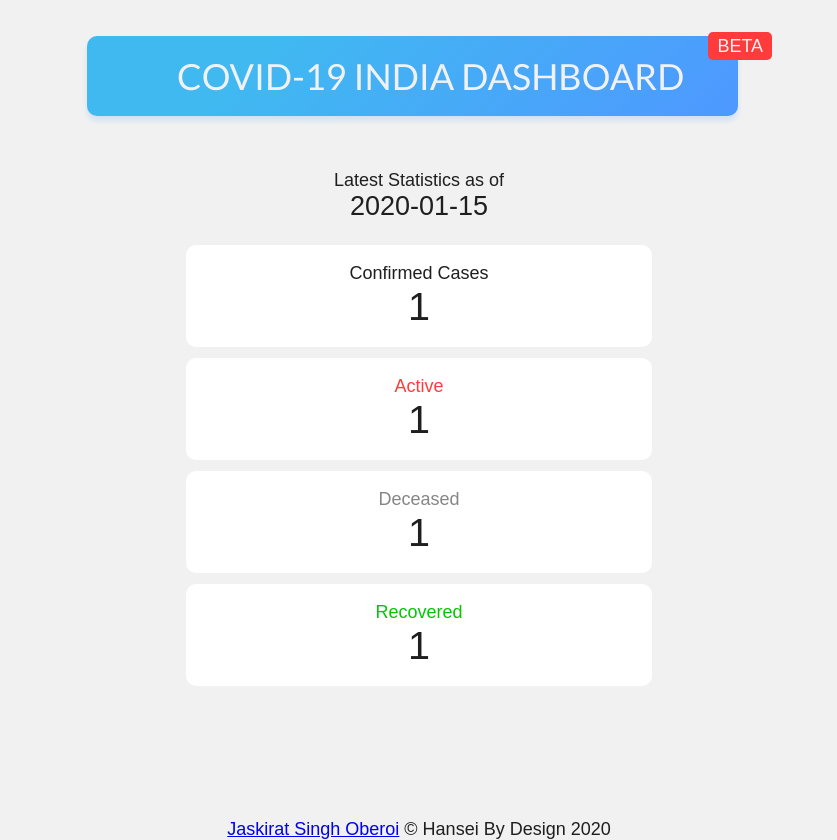
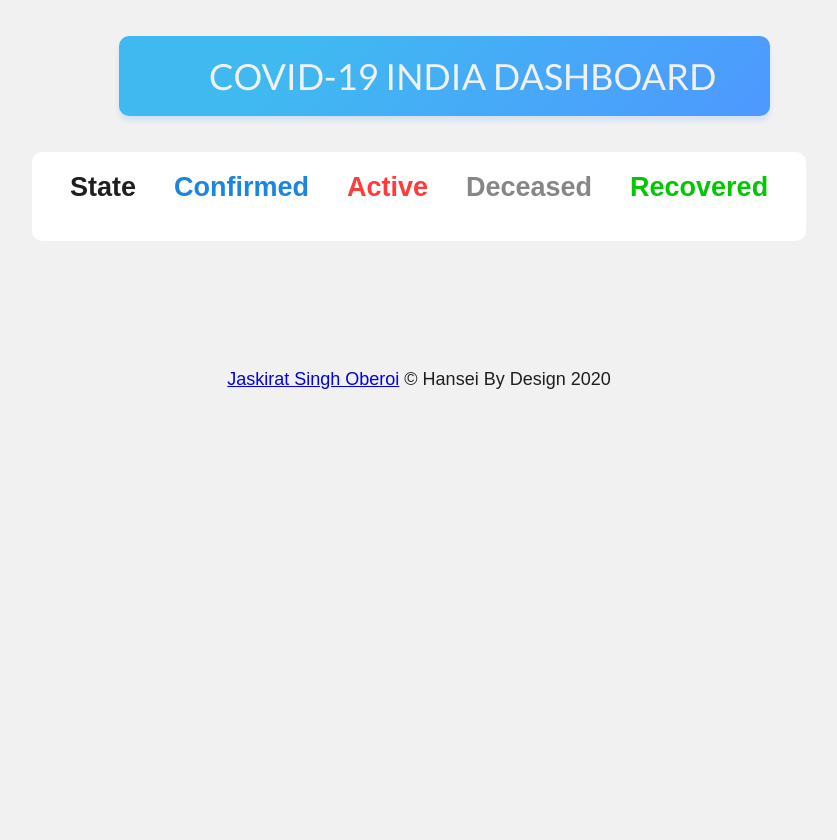
Before and after one commit to JaskiratOberoi/Covid19-India, a Flask app: template templates/index.html in a window 1280 px wide. Shown: the whole page, without its empty margins (221-1058 px from the left). After the commit the page ends 389 px from the top, so only its background shows below. Run offline with Flask 2, Linux system fonts and the light colour scheme; the template is opened without the code that fills it: most values are stand-ins (such as "Sample title", 1, 10 or a date in 2020); lists and menus that the app fills with data are empty; some web fonts are replaced.

Commit message:
added all states

```diff
--- a/app.py
+++ b/app.py
@@ -16,7 +16,8 @@ def index():
     LastUpdate = data["statewise"][0]["lastupdatedtime"]
     month = int(LastUpdate[4:5])
     UpdateDate = LastUpdate[:2] + " " + calendar.month_name[month] + " " + LastUpdate[6:10] + " " + LastUpdate[11:13] + ":00Hrs"
-    return render_template('index.html', totalConfirmed = TotalConfirmed, totalActive = TotalActive, totalDeaths = TotalDeaths, totalRecovered = TotalRecovered, lastUpdate = UpdateDate)
+    # caseData = json.dumps(data["statewise"])
+    return render_template('index.html', caseData = data['statewise'], lastUpdate = LastUpdate)
 
 
 if __name__ == '__main__':
--- a/blah.py
+++ b/blah.py
@@ -9,6 +9,8 @@ import calendar
 
 data = requests.get('https://api.covid19india.org/data.json')
 data = data.json()
+
+
 TotalConfirmed = data["statewise"][0]["confirmed"]
 TotalActive = data["statewise"][0]["active"]
 TotalDeaths = data["statewise"][0]["deaths"]
@@ -18,4 +20,4 @@ LastUpdate = data["statewise"][0]["lastupdatedtime"]
 month = int(LastUpdate[4:5])
 UpdateDate = LastUpdate[:2] + " " + calendar.month_name[month] + " " + LastUpdate[6:10] + " " + LastUpdate[11:13] + "00Hrs"
 # datetime_object = LastUpdate.strptime('09/04/2020 15:05:29', '%d %m %Y %H:%M%:%S')
-print(UpdateDate)
+pprint.pprint(data["statewise"])
--- a/static/style.css
+++ b/static/style.css
@@ -12,6 +12,7 @@ body {
   flex-direction: column;
   justify-content: center;
   align-items: center;
+  width: 100vw;
 }
 
 header {
@@ -25,7 +26,6 @@ header {
 header .heading {
   text-align: center;
   font-size: 1.6rem;
-  margin-left: 10%;
   text-transform: uppercase;
   font-family: "Lato", sans-serif;
   padding: 0.5rem 1.5rem;
@@ -36,21 +36,9 @@ header .heading {
   color: #f1f1f1;
 }
 
-header::after {
-  content: "BETA";
-  background-color: #ff3b3b;
-  color: #f1f1f1;
-  border-radius: 5px;
-  position: relative;
-  font-size: 1rem;
-  top: -30px;
-  right: 30px;
-  padding: 0.2rem 0.5rem;
-}
-
 .content {
   display: flex;
-  flex-direction: column;
+  flex-direction: row;
   align-items: center;
   justify-content: center;
   width: 95%;
@@ -95,6 +83,51 @@ header::after {
 
 .content p .recovery {
   color: #02c702;
+}
+
+.stats-table {
+  display: flex;
+  flex-direction: column;
+  width: 100vw;
+  height: auto;
+  justify-content: center;
+  align-items: center;
+}
+
+.stats-table table.main-table {
+  background: #fff;
+  border-radius: 10px;
+  padding: 1rem 1rem;
+}
+
+.stats-table table.main-table thead.table-header tr th {
+  padding: 1rem;
+  padding-top: 0;
+  font-size: 1.5rem;
+}
+
+.stats-table table.main-table thead.table-header tr th:nth-child(2) {
+  color: #1a86df;
+}
+
+.stats-table table.main-table thead.table-header tr th:nth-child(3) {
+  color: #ff3b3b;
+}
+
+.stats-table table.main-table thead.table-header tr th:nth-child(4) {
+  color: #868686;
+}
+
+.stats-table table.main-table thead.table-header tr th:nth-child(5) {
+  color: #02c702;
+}
+
+.stats-table table.main-table tbody.table-body tr td {
+  text-align: center;
+}
+
+.stats-table table.main-table tbody.table-body tr td:first-child {
+  text-align: left;
 }
 
 footer .foot {
--- a/static/style.scss
+++ b/static/style.scss
@@ -12,6 +12,7 @@ body {
   flex-direction: column;
   justify-content: center;
   align-items: center;
+  width: 100vw;
 }
 
 header {
@@ -23,8 +24,6 @@ header {
   .heading {
     text-align: center;
     font-size: 1.6rem;
-    // font-weight: 600;
-    margin-left: 10%;
     text-transform: uppercase;
     font-family: "Lato", sans-serif;
     padding: 0.5rem 1.5rem;
@@ -34,23 +33,11 @@ header {
     background-image: linear-gradient(315deg, #4e98ff 0%, #40b9f1 74%);
     color: #f1f1f1;
   }
-
-  &::after {
-    content: "BETA";
-    background-color: #ff3b3b;
-    color: #f1f1f1;
-    border-radius: 5px;
-    position: relative;
-    font-size: 1rem;
-    top: -30px;
-    right: 30px;
-    padding: 0.2rem 0.5rem;
-  }
 }
 
 .content {
   display: flex;
-  flex-direction: column;
+  flex-direction: row;
   align-items: center;
   justify-content: center;
   width: 95%;
@@ -91,6 +78,51 @@ header {
 
     .recovery {
       color: rgb(2, 199, 2);
+    }
+  }
+}
+
+.stats-table {
+  display: flex;
+  flex-direction: column;
+  width: 100vw;
+  height: auto;
+  justify-content: center;
+  align-items: center;
+  table.main-table {
+    background: #fff;
+    border-radius: 10px;
+    padding: 1rem 1rem;
+    thead.table-header {
+      tr {
+        th {
+          padding: 1rem;
+          padding-top: 0;
+          font-size: 1.5rem;
+          &:nth-child(2) {
+            color: rgb(26, 134, 223);
+          }
+          &:nth-child(3) {
+            color: #ff3b3b;
+          }
+          &:nth-child(4) {
+            color: rgb(134, 134, 134);
+          }
+          &:nth-child(5) {
+            color: rgb(2, 199, 2);
+          }
+        }
+      }
+    }
+    tbody.table-body {
+      tr {
+        td {
+          text-align: center;
+          &:first-child {
+            text-align: left;
+          }
+        }
+      }
     }
   }
 }
--- a/templates/index.html
+++ b/templates/index.html
@@ -22,7 +22,7 @@
       </div>
     </header>
 
-    <div class="content">
+    <!-- <div class="content">
       <div class="date">
         <p>Latest Statistics as of <br /></p>
 
@@ -30,22 +30,37 @@
       </div>
       <div class="confirmed">
         <p>Confirmed Cases</p>
-        <div class="data">{{ totalConfirmed }}</div>
+        <div class="data">{{ caseData[0]["confirmed"] }}</div>
       </div>
 
       <div class="active">
         <p><span class="actives">Active</span></p>
-        <div class="data">{{ totalActive }}</div>
+        <div class="data">{{ caseData[0]["active"] }}</div>
       </div>
 
       <div class="death">
         <p><span class="deceased">Deceased</span></p>
-        <div class="data">{{ totalDeaths }}</div>
+        <div class="data">{{ caseData[0]["deaths"] }}</div>
       </div>
 
       <div class="recovered">
         <p><span class="recovery">Recovered</span></p>
-        <div class="data">{{ totalRecovered }}</div>
+        <div class="data">{{ caseData[0]["recovered"] }}</div>
+      </div> -->
+
+      <div class="stats-table">
+        <table class="main-table">
+          <thead class="table-header">
+            <tr>
+              <th>State</th>
+              <th>Confirmed</th>
+              <th>Active</th>
+              <th>Deceased</th>
+              <th>Recovered</th>
+            </tr>
+          </thead>
+          <tbody class="table-body"></tbody>
+        </table>
       </div>
     </div>
     <footer class="foot">
@@ -54,6 +69,51 @@
       >
       © Hansei By Design 2020
     </footer>
-    <script></script>
+
+    <script>
+      //Selectors
+      const tableBody = document.querySelector(".table-body");
+      var caseData = {{ caseData|tojson }}
+      let i = 0;
+      //Event Listeners
+      tableBody.addEventListener("DOMContentLoaded", loadAllTableData());
+      // console.log(caseData);
+      //Functions
+      function loadAllTableData(event) {
+        //   event.preventDefault();
+       caseData.forEach( () => {
+
+        const newRow = document.createElement("tr");
+        const stateName = document.createElement("td");
+        stateName.innerText = caseData[i]["state"];
+        newRow.appendChild(stateName);
+
+        const confirmed = document.createElement("td");
+        confirmed.innerText = caseData[i]["confirmed"];
+        newRow.appendChild(confirmed);
+
+        const active = document.createElement("td");
+        active.innerText = caseData[i]["active"];
+        newRow.appendChild(active);
+
+        const death = document.createElement("td");
+        death.innerText = caseData[i]["deaths"];
+        newRow.appendChild(death);
+
+        const recovered = document.createElement("td");
+        recovered.innerText = caseData[i]["recovered"];
+        newRow.appendChild(recovered);
+
+        tableBody.appendChild(newRow);
+        i++;
+
+       })
+
+
+
+
+
+      }
+    </script>
   </body>
 </html>
```
Also changed, not shown: static/js/script.js (added), 1 other file.
